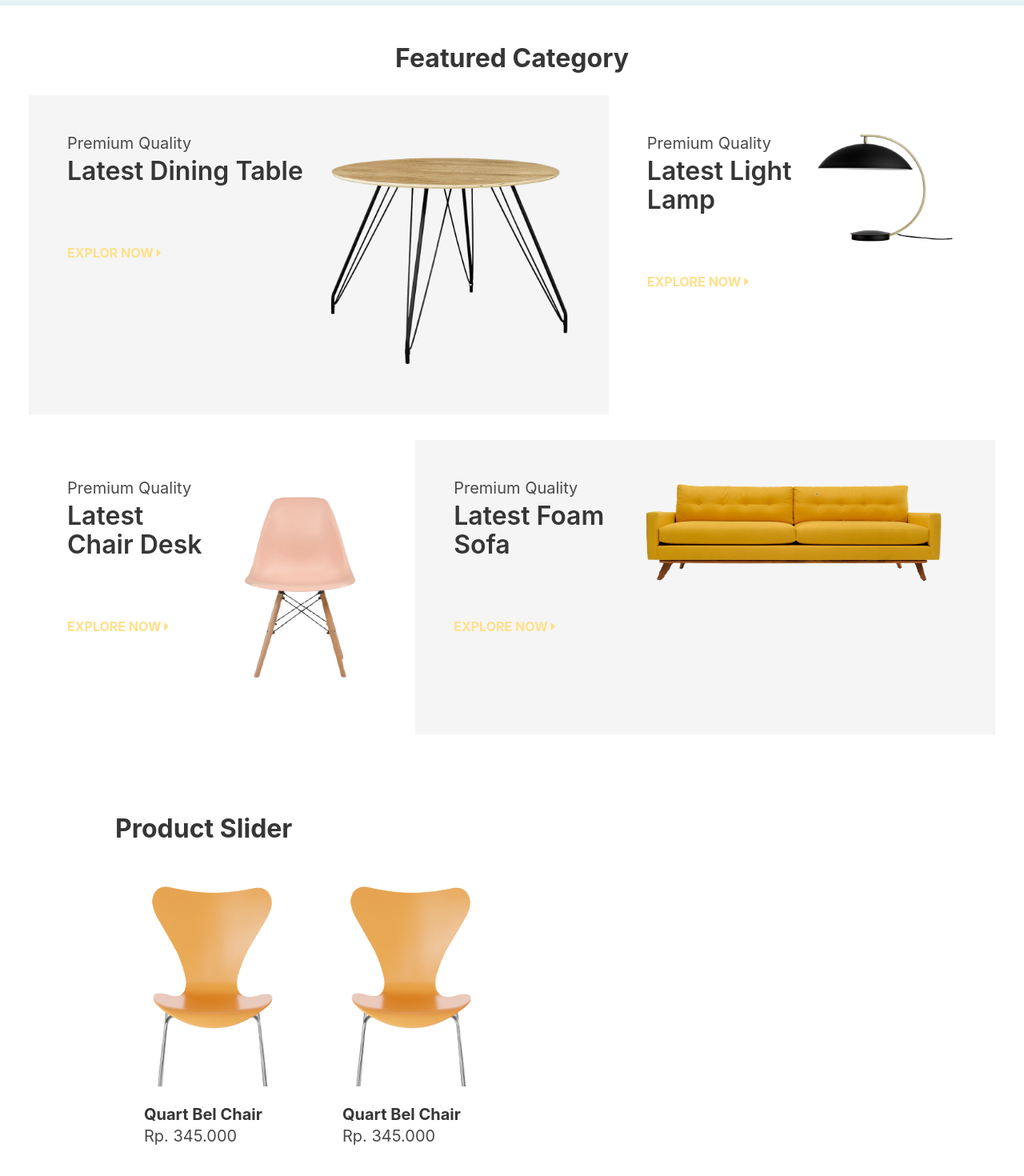
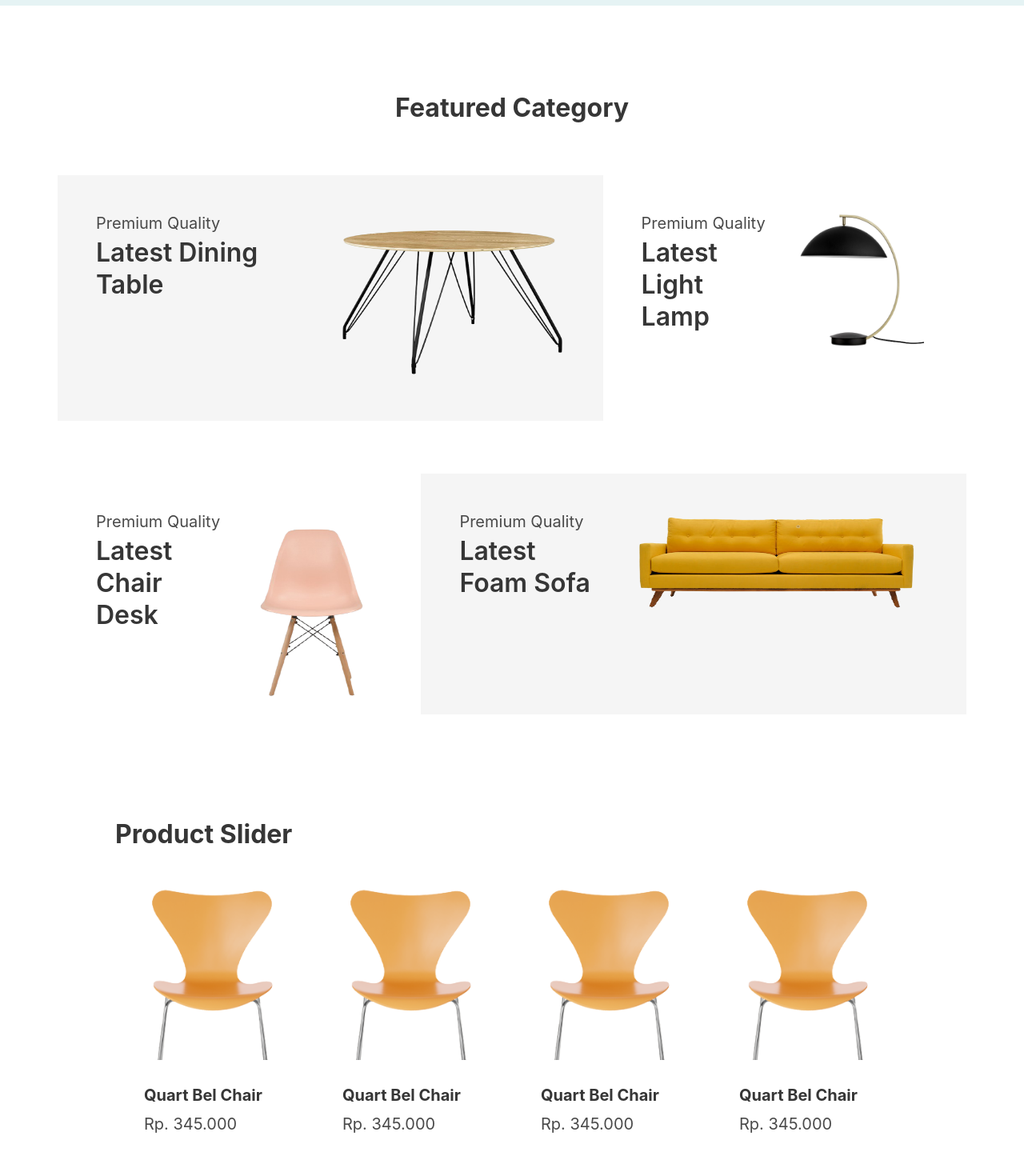
Before and after one commit to anidast/svelte-bulma_aeki, a Svelte app: page / in a window 1280 px wide. Shown: the part 844-2314 px from the top of the page at 80% size. Built offline with nearby package versions, Linux system fonts and the light colour scheme.

Commit message:
product slider, list

```diff
--- a/src/containers/featured-category/index.scss
+++ b/src/containers/featured-category/index.scss
@@ -0,0 +1,16 @@
+.text-category{
+    margin-top: 60px!important;
+    margin-bottom: 60px!important;
+}
+.touch{
+    &:hover a{
+        opacity: 1;
+        visibility: visible;
+    }
+}
+.title{
+    line-height: 40px;
+}
+.is-three-fifths{
+    height: 100%;
+}
--- a/src/containers/featured-category/index.svelte
+++ b/src/containers/featured-category/index.svelte
@@ -11,54 +11,60 @@
 </head>
 
 <section class="section">
-    <p class="title is-size-3 has-text-weight-bold has-text-centered"> Featured Category</p>
+    <p class="title is-size-3 has-text-weight-bold has-text-centered text-category"> Featured Category</p>
 
-    <div class="columns is-multiline">
-        <div class="column is-three-fifths has-background-light p-6 my-4">
+    <div class="columns is-multiline mx-5">
+        <div class="column is-three-fifths has-background-light p-6 my-4 touch">
             <div class="columns">
                 <div class="column is-half">
                     <p class="subtitle">Premium Quality</p>
-                    <p class="title">Latest Dining Table</p>
+                    <p class="title">Latest Dining <br> Table</p>
                     <br><br>
-                    <a href="/" class=" has-text-warning has-text-weight-bold is-uppercase">
-                        Explor Now <i class="fa fa-caret-right" />
+                    <p class="is-invisible">
+                        <a href="/" class=" btn-explore has-text-warning has-text-weight-bold is-uppercase">
+                            Explore Now <i class="fa fa-caret-right" />
                         </a>
+                    </p>
                 </div>
                 <div class="column is-half">
-                    <figure class="image is-square">
-                        <img src="image/table.png" alt="table">
+                    <figure class="image is-4by3">
+                        <img src="image/table.png" alt="table" >
                     </figure>
                 </div>
             </div>
         </div>
 
-        <div class="column is-two-fifths p-6 my-4">
+        <div class="column is-two-fifths p-6 my-4 touch">
             <div class="columns">
                 <div class="column is-half">
                     <p class="subtitle">Premium Quality</p>
                     <p class="title">Latest Light Lamp</p>
                     <br><br>
+                    <p class="is-invisible">
                         <a href="/" class="has-text-warning has-text-weight-bold is-uppercase">
                             Explore Now <i class="fa fa-caret-right" />
                         </a>
+                    </p>
                 </div>
                 <div class="column is-half">
-                    <figure class="image is-4by3">
+                    <figure class="image is-square">
                         <img src="image/lamp.png" alt="lamp">
                     </figure>
                 </div>
             </div>
         </div>
 
-        <div class="column is-two-fifths p-6 my-4">
+        <div class="column is-two-fifths p-6 mt-4 touch">
             <div class="columns">
                 <div class="column is-half">
                     <p class="subtitle">Premium Quality</p>
                     <p class="title">Latest Chair Desk</p>
                     <br><br>
+                    <p class="is-invisible">
                         <a href="/" class="has-text-warning has-text-weight-bold is-uppercase">
                             Explore Now <i class="fa fa-caret-right" />
                         </a>
+                    </p>
                 </div>
                 <div class="column is-half">
                     <figure class="image is-2by3">
@@ -68,15 +74,17 @@
             </div>
         </div>
 
-        <div class="column is-three-fifths has-background-light p-6 my-4">
+        <div class="column is-three-fifths has-background-light p-6 my-4 touch">
             <div class="columns">
                 <div class="column is-one-third">
                     <p class="subtitle">Premium Quality</p>
                     <p class="title">Latest Foam Sofa</p>
                     <br><br>
+                    <p class="is-invisible">
                         <a href="/" class="has-text-warning has-text-weight-bold is-uppercase">
                             Explore Now <i class="fa fa-caret-right" />
                         </a>
+                    </p>
                 </div>
                 <div class="column is-two-third">
                     <figure class="image is-3by1">
--- a/src/containers/products-list/index.svelte
+++ b/src/containers/products-list/index.svelte
@@ -7,19 +7,80 @@
 
     <div class="columns is-multiline mx-6">
         <div class="column is-one-quarter">
-            <div class="card is-shadowless">
+            <div class="product_item">
                 <div class="card-image">
-                  <figure class="image is-4by5">
+                  <figure class="image is-4by4">
                     <img src="image/chair2.png" alt="chair">
                   </figure>
                 </div>
                 <div class="card-content">
-                  <div class="content">
-                    <p class="title is-size-5 has-text-weight-bold">Quart Bel Chair</p>
+                  <div class="content product_text">
+                    <p class="title is-size-5 has-text-weight-bold mb-5">Quart Bel Chair</p>
                     <p class="subtitle">Rp. 345.000</p>
+                    <p class="text-chart">
+                      <a href="/">+ ADD TO CHART</a>
+                    </p>
                   </div>
                 </div>
               </div>
         </div>
+
+        <div class="column is-one-quarter">
+          <div class="product_item">
+              <div class="card-image">
+                <figure class="image is-4by4">
+                  <img src="image/chair2.png" alt="chair">
+                </figure>
+              </div>
+              <div class="card-content">
+                <div class="content product_text">
+                  <p class="title is-size-5 has-text-weight-bold mb-5">Quart Bel Chair</p>
+                  <p class="subtitle">Rp. 345.000</p>
+                  <p class="text-chart">
+                    <a href="/">+ ADD TO CHART</a>
+                  </p>
+                </div>
+              </div>
+            </div>
+        </div>
+
+        <div class="column is-one-quarter">
+          <div class="product_item">
+              <div class="card-image">
+                <figure class="image is-4by4">
+                  <img src="image/chair2.png" alt="chair">
+                </figure>
+              </div>
+              <div class="card-content">
+                <div class="content product_text">
+                  <p class="title is-size-5 has-text-weight-bold mb-5">Quart Bel Chair</p>
+                  <p class="subtitle">Rp. 345.000</p>
+                  <p class="text-chart">
+                    <a href="/">+ ADD TO CHART</a>
+                  </p>
+                </div>
+              </div>
+            </div>
+        </div>
+
+        <div class="column is-one-quarter">
+          <div class="product_item">
+              <div class="card-image">
+                <figure class="image is-4by4">
+                  <img src="image/chair2.png" alt="chair">
+                </figure>
+              </div>
+              <div class="card-content">
+                <div class="content product_text">
+                  <p class="title is-size-5 has-text-weight-bold mb-5">Quart Bel Chair</p>
+                  <p class="subtitle">Rp. 345.000</p>
+                  <p class="text-chart">
+                    <a href="/">+ ADD TO CHART</a>
+                  </p>
+                </div>
+              </div>
+            </div>
+        </div>
+
     </div>
 </section>
--- a/src/containers/products-slider/index.scss
+++ b/src/containers/products-slider/index.scss
@@ -21,7 +21,7 @@
             transition: 0.5s;
         }
         .product_text{
-            padding: 12px;
+            padding: 10px;
             transition: 0.3s;
         }
         .text-chart a{
--- a/src/containers/products-slider/index.svelte
+++ b/src/containers/products-slider/index.svelte
@@ -9,7 +9,7 @@
         <div class="column">
             <div class="product_item">
                 <div class="card-image">
-                  <figure class="image is-4by5">
+                  <figure class="image is-4by4">
                     <img src="image/chair2.png" alt="chair">
                   </figure>
                 </div>
@@ -27,7 +27,7 @@
         <div class="column">
           <div class="product_item">
             <div class="card-image">
-              <figure class="image is-4by5">
+              <figure class="image is-4by4">
                 <img src="image/chair2.png" alt="chair">
               </figure>
             </div>
@@ -42,7 +42,41 @@
             </div>
           </div>
         </div>
-        <div class="column"></div>
-        <div class="column"></div>
+        <div class="column">
+          <div class="product_item">
+            <div class="card-image">
+              <figure class="image is-4by4">
+                <img src="image/chair2.png" alt="chair">
+              </figure>
+            </div>
+            <div class="card-content">
+              <div class="content product_text">
+                <p class="title is-size-5 has-text-weight-bold mb-5">Quart Bel Chair</p>
+                <p class="subtitle">Rp. 345.000</p>
+                <p class="text-chart">
+                  <a href="/">+ ADD TO CHART</a>
+                </p>
+              </div>
+            </div>
+          </div>
+        </div>
+        <div class="column">
+          <div class="product_item">
+            <div class="card-image">
+              <figure class="image is-4by4">
+                <img src="image/chair2.png" alt="chair">
+              </figure>
+            </div>
+            <div class="card-content">
+              <div class="content product_text">
+                <p class="title is-size-5 has-text-weight-bold mb-5">Quart Bel Chair</p>
+                <p class="subtitle">Rp. 345.000</p>
+                <p class="text-chart">
+                  <a href="/">+ ADD TO CHART</a>
+                </p>
+              </div>
+            </div>
+          </div>
+        </div>
     </div>
 </section>
--- a/src/containers/promo/index.scss
+++ b/src/containers/promo/index.scss
@@ -3,8 +3,8 @@
 
 .glide__bullet {
     background-color: lighten(black, 10.00);
-    width: 3rem;
-    height: 1rem;
+    width: 2rem;
+    height: 0.3rem;
     border-radius: 20%/100%;
     margin: 0 0.5rem;
 
```
Also changed, not shown: public/image/table.png. Lines whose indentation alone changed are shown as unchanged.
